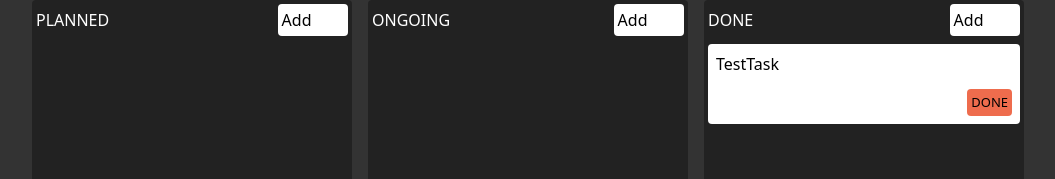
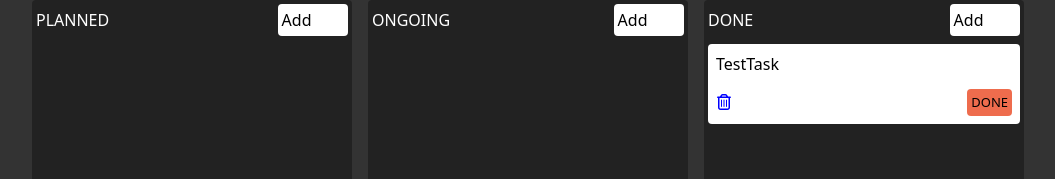
Before and after one commit to agkayster/zustand-kaban-app, a React (Create React App) app: page / in a window 1280 px wide. Shown: the top 179 px of the page, without its empty margins (112-1167 px from the left). Built offline with nearby package versions, Linux system fonts and the light colour scheme.

Commit message:
implement delete task

```diff
--- a/package.json
+++ b/package.json
@@ -9,6 +9,7 @@
     "classnames": "^2.5.1",
     "react": "^18.3.1",
     "react-dom": "^18.3.1",
+    "react-icons": "^5.2.1",
     "react-scripts": "5.0.1",
     "web-vitals": "^2.1.4",
     "zustand": "^4.5.2"
--- a/src/components/Tasks.css
+++ b/src/components/Tasks.css
@@ -13,6 +13,7 @@
 .bottomWrapper {
 	display: flex;
 	justify-content: space-between;
+	align-items: center;
 }
 
 .status {
@@ -20,6 +21,10 @@
 	background: var(--COLOR-GRAY-LIGHT);
 	padding: 0.25rem;
 	border-radius: 0.25rem;
+}
+
+.deleteBtn {
+	cursor: pointer;
 }
 
 .PLANNED {
--- a/src/components/Tasks.jsx
+++ b/src/components/Tasks.jsx
@@ -2,17 +2,25 @@ import './Tasks.css';
 import React from 'react';
 import classNames from 'classnames';
 import { useStore } from '../store';
+import { FaRegTrashCan } from 'react-icons/fa6';
 
 const Tasks = ({ title }) => {
 	const task = useStore((store) =>
 		store.tasks.find((task) => task.title === title)
 	);
+
+	const deleteTask = useStore((store) => store.deleteTask);
 	return (
 		<div className='task'>
 			{/* title is received from Column.jsx */}
 			<div>{task.title}</div>
 			<div className='bottomWrapper'>
-				<div></div>
+				<div className='deleteBtn'>
+					<FaRegTrashCan
+						onClick={() => deleteTask(title)}
+						style={{ color: 'blue', fontSize: '1rem' }}
+					/>
+				</div>
 				<div className={classNames('status', task.state)}>
 					{task.state}
 				</div>
--- a/src/store.js
+++ b/src/store.js
@@ -11,6 +11,10 @@ const store = (set) => ({
 	// use the set function because we want to manipulate our tasks
 	addTask: (title, state) =>
 		set((store) => ({ tasks: [...store.tasks, { title, state }] })),
+	deleteTask: (title) =>
+		set((store) => ({
+			tasks: store.tasks.filter((task) => task.title !== title),
+		})),
 });
 // we just globalised our tasks
 export const useStore = create(store);
```
Also changed, not shown: 1 other file (tests, documents, lock files or other folders).
